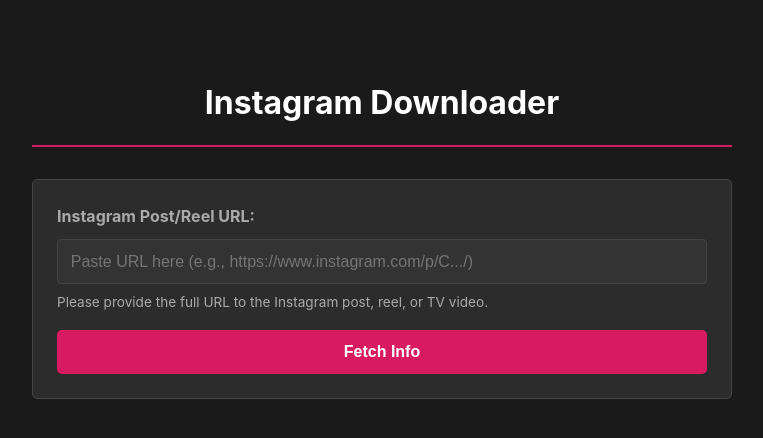
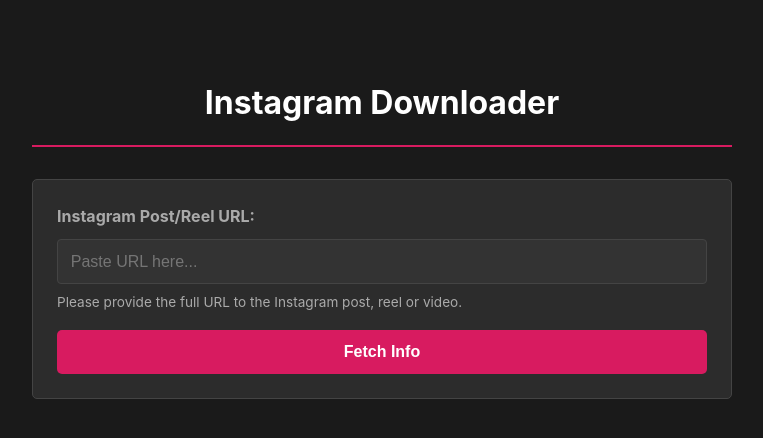
Before and after one commit to ambulung/igdownload, a Flask app: page / in a window 1280 px wide. Shown: the top 438 px of the page, without its empty margins (258-1021 px from the left). Run offline with Flask 3, Linux system fonts and the light colour scheme.

Commit message:
Update index.html

```diff
--- a/templates/index.html
+++ b/templates/index.html
@@ -25,10 +25,10 @@
     <!-- Input Form -->
     <form action="{{ url_for('fetch_info') }}" method="post" id="fetch-form">
         <label for="url">Instagram Post/Reel URL:</label>
-        <input type="url" id="url" name="url" placeholder="Paste URL here (e.g., https://www.instagram.com/p/C.../)" required>
+        <input type="url" id="url" name="url" placeholder="Paste URL here..." required>
         <!-- Helper text -->
         <small class="input-helper-text">
-            Please provide the full URL to the Instagram post, reel, or TV video.
+            Please provide the full URL to the Instagram post, reel or video.
         </small>
         <!-- Submit button -->
         <button type="submit" id="fetch-button">Fetch Info</button>
```
